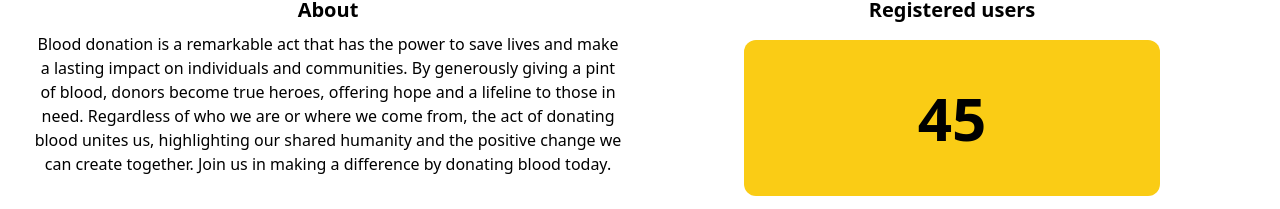
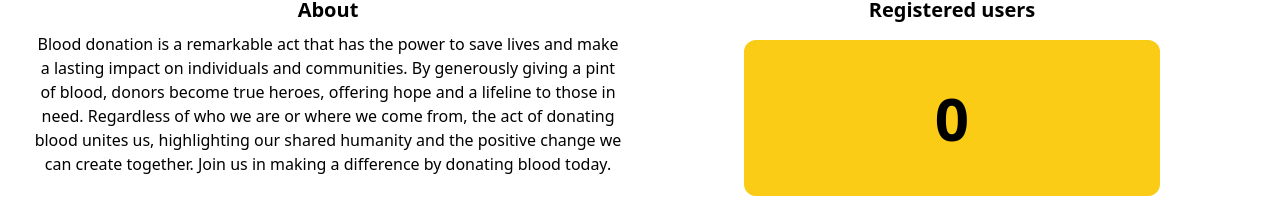
Before and after one commit to maniprasadkadlaskar/Blood-Donation, a React (Create React App) app in the folder client/: page / in a window 1280 px wide. Shown: the part 424-633 px from the top of the page. Built offline with nearby package versions, Linux system fonts and the light colour scheme; no server answers.

Commit message:
client:Registration count handled

```diff
--- a/client/src/pages/home.jsx
+++ b/client/src/pages/home.jsx
@@ -8,13 +8,24 @@ import Image3 from "../assets/image3.jpg";
 import Image4 from "../assets/image4.jpg";
 import Image5 from "../assets/image5.jpg";
 import Image6 from "../assets/image6.jpg";
+import { useState } from "react";
 
 const Home = () => {
 
     const { setAuth } = useContext(AuthContext);
+    const [registrations , setRegistrations] = useState(0);
     const images = [Image1, Image2, Image3, Image4, Image5, Image6]
 
     useEffect(() => {
+        api.get("/registrations")
+            .then(res => {
+                setRegistrations(res.data.registrations);
+            })
+            .catch(err => {
+                console.log(err.message);
+            })
+
+
         api.get("/", {
             headers: { Authorization: localStorage.getItem("access_token") }
         })
@@ -56,7 +67,7 @@ const Home = () => {
                     <div className="mx-24 my-4 px-2 py-12 rounded-xl text-6xl font-bold bg-yellow-400">
                         <CountUp
                             start={0}
-                            end={45}
+                            end={registrations}
                             duration={2}
                         />
                     </div>
```
